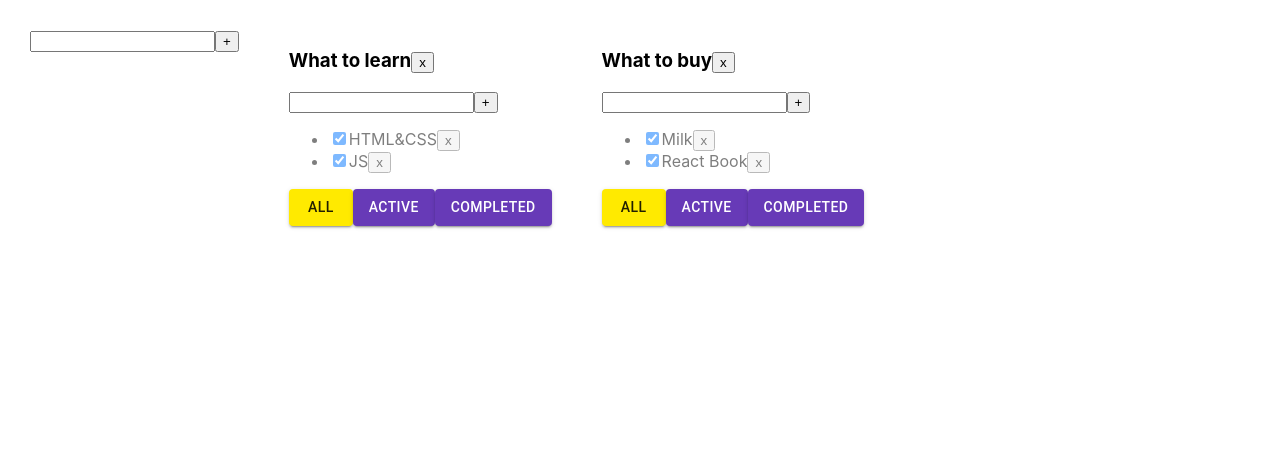
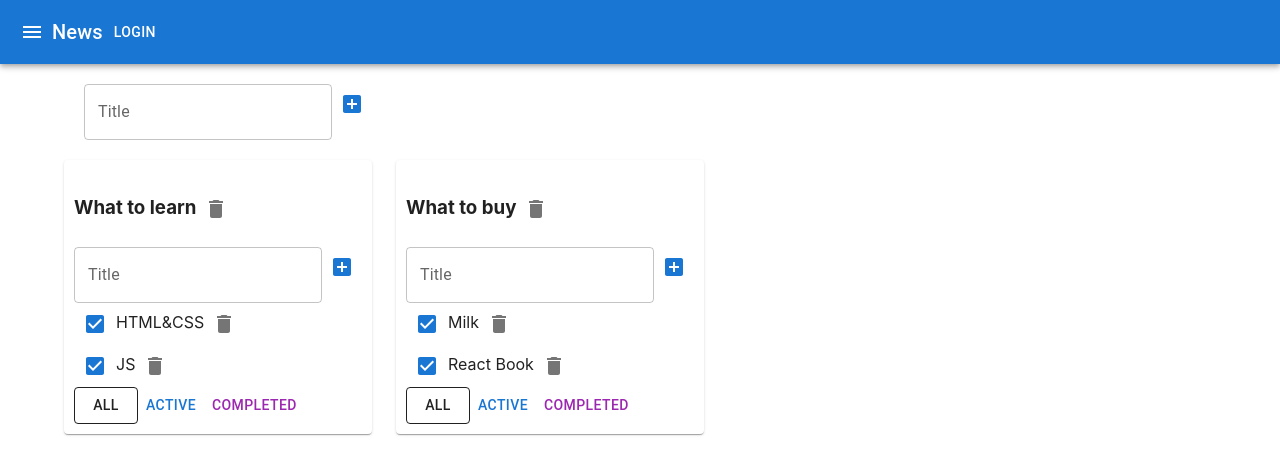
Before and after one commit to krawtschenko/todolist, a React (Create React App) app: page / in a window 1280 px wide. Shown: the top 474 px of the page. Built offline with nearby package versions, Linux system fonts and the light colour scheme.

Commit message:
sprint 2, lesson 3

```diff
--- a/src/AddItemForm.tsx
+++ b/src/AddItemForm.tsx
@@ -1,4 +1,8 @@
 import React, {ChangeEvent, KeyboardEvent, useState} from 'react';
+import {IconButton, TextField} from "@mui/material";
+import {AddBox} from "@mui/icons-material";
+
+
 
 type AddItemFormPropsType = {
     addItem: (title: string) => void
@@ -30,13 +34,16 @@
     }
 
     return <div>
-        <input value={title}
-               onChange={onChangeHandler}
-               onKeyPress={onKeyPressHandler}
-               className={error ? "error" : ""}
+        <TextField variant="outlined"
+                   error={!!error}
+                   value={title}
+                   onChange={onChangeHandler}
+                   onKeyDown={onKeyPressHandler}
+                   label="Title"
+                   helperText={error}
         />
-        <button onClick={addItem}>+</button>
-
-        {error && <div className="error-message">{error}</div>}
+        <IconButton color="primary" onClick={addItem}>
+            <AddBox />
+        </IconButton>
     </div>
 }
--- a/src/App.css
+++ b/src/App.css
@@ -1,4 +1,4 @@
-
+/*
 .App {
   padding: 30px;
   display: flex;
@@ -23,3 +23,4 @@
 .is-done {
   opacity: 0.5;
 }
+*/
--- a/src/App.tsx
+++ b/src/App.tsx
@@ -2,11 +2,13 @@
 import './App.css';
 import {TaskType, Todolist} from './Todolist';
 import {AddItemForm} from './AddItemForm';
-import {createTheme, ThemeProvider} from "@mui/material";
-import {deepPurple, yellow} from "@mui/material/colors";
+import AppBar from '@mui/material/AppBar/AppBar';
+import {Button, Container, Grid, IconButton, Paper, Toolbar, Typography} from "@mui/material";
+import {Menu} from "@mui/icons-material";
+
 
 export type FilterValuesType = "all" | "active" | "completed";
-type TodolistType = {
+export type TodolistType = {
     id: string
     title: string
     filter: FilterValuesType
@@ -18,6 +20,26 @@
 
 
 function App() {
+    let todolistId1 = crypto.randomUUID();
+    let todolistId2 = crypto.randomUUID();
+
+    let [todolists, setTodolists] = useState<Array<TodolistType>>([
+        {id: todolistId1, title: "What to learn", filter: "all"},
+        {id: todolistId2, title: "What to buy", filter: "all"}
+    ])
+
+    let [tasks, setTasks] = useState<TasksStateType>({
+        [todolistId1]: [
+            {id: crypto.randomUUID(), title: "HTML&CSS", isDone: true},
+            {id: crypto.randomUUID(), title: "JS", isDone: true}
+        ],
+        [todolistId2]: [
+            {id: crypto.randomUUID(), title: "Milk", isDone: true},
+            {id: crypto.randomUUID(), title: "React Book", isDone: true}
+        ]
+    });
+
+
     function removeTask(id: string, todolistId: string) {
         //достанем нужный массив по todolistId:
         let todolistTasks = tasks[todolistId];
@@ -35,14 +57,6 @@
         tasks[todolistId] = [task, ...todolistTasks];
         // засетаем в стейт копию объекта, чтобы React отреагировал перерисовкой
         setTasks({...tasks});
-	}
-
-	function changeFilter(value: FilterValuesType, todolistId: string) {
-		let todolist = todolists.find(tl => tl.id === todolistId);
-		if (todolist) {
-			todolist.filter = value;
-			setTodolists([...todolists])
-		}
     }
 
     function changeStatus(id: string, isDone: boolean, todolistId: string) {
@@ -71,6 +85,14 @@
         }
     }
 
+    function changeFilter(value: FilterValuesType, todolistId: string) {
+        let todolist = todolists.find(tl => tl.id === todolistId);
+        if (todolist) {
+            todolist.filter = value;
+            setTodolists([...todolists])
+        }
+    }
+
     function removeTodolist(id: string) {
         // засунем в стейт список тудулистов, id которых не равны тому, который нужно выкинуть
         setTodolists(todolists.filter(tl => tl.id != id));
@@ -90,25 +112,6 @@
         }
     }
 
-	let todolistId1 = crypto.randomUUID();
-	let todolistId2 = crypto.randomUUID();
-
-	let [todolists, setTodolists] = useState<Array<TodolistType>>([
-		{id: todolistId1, title: "What to learn", filter: "all"},
-		{id: todolistId2, title: "What to buy", filter: "all"}
-	])
-
-	let [tasks, setTasks] = useState<TasksStateType>({
-		[todolistId1]: [
-			{id: crypto.randomUUID(), title: "HTML&CSS", isDone: true},
-			{id: crypto.randomUUID(), title: "JS", isDone: true}
-		],
-		[todolistId2]: [
-			{id: crypto.randomUUID(), title: "Milk", isDone: true},
-			{id: crypto.randomUUID(), title: "React Book", isDone: true}
-		]
-	});
-
     function addTodolist(title: string) {
         let newTodolistId = crypto.randomUUID();
         let newTodolist: TodolistType = {id: newTodolistId, title: title, filter: 'all'};
@@ -119,17 +122,24 @@
         })
     }
 
-	const theme = createTheme({
-		palette: {
-			primary: deepPurple,
-			secondary: yellow,
-		},
-	})
-
     return (
-		<ThemeProvider theme={theme}>
         <div className="App">
+            <AppBar position="static">
+                <Toolbar>
+                    <IconButton edge="start" color="inherit" aria-label="menu">
+                        <Menu />
+                    </IconButton>
+                    <Typography variant="h6">
+                        News
+                    </Typography>
+                    <Button color="inherit">Login</Button>
+                </Toolbar>
+            </AppBar>
+            <Container fixed>
+                <Grid container style={{padding: "20px"}}>
                     <AddItemForm addItem={addTodolist}/>
+                </Grid>
+                <Grid container spacing={3}>
                     {
                         todolists.map(tl => {
                             let allTodolistTasks = tasks[tl.id];
@@ -142,7 +152,9 @@
                                 tasksForTodolist = allTodolistTasks.filter(t => t.isDone);
                             }
 
-						return <Todolist
+                            return <Grid key={tl.id} item>
+                                <Paper style={{padding: "10px"}}>
+                                    <Todolist
                                         key={tl.id}
                                         id={tl.id}
                                         title={tl.title}
@@ -156,11 +168,13 @@
                                         changeTaskTitle={changeTaskTitle}
                                         changeTodolistTitle={changeTodolistTitle}
                                     />
+                                </Paper>
+                            </Grid>
                         })
                     }
-
+                </Grid>
+            </Container>
         </div>
-		</ThemeProvider>
     );
 }
 
--- a/src/EditableSpan.tsx
+++ b/src/EditableSpan.tsx
@@ -1,4 +1,6 @@
+import TextField from '@mui/material/TextField/TextField';
 import React, {ChangeEvent, useState} from 'react';
+
 
 type EditableSpanPropsType = {
     value: string
@@ -22,6 +24,7 @@
     }
 
     return editMode
-		? <input value={title} onChange={changeTitle} autoFocus onBlur={activateViewMode}/>
+        ?    <TextField variant="outlined"
+                        value={title} onChange={changeTitle} autoFocus onBlur={activateViewMode} />
         : <span onDoubleClick={activateEditMode}>{props.value}</span>
 }
--- a/src/Todolist.tsx
+++ b/src/Todolist.tsx
@@ -2,7 +2,10 @@
 import {FilterValuesType} from './App';
 import {AddItemForm} from './AddItemForm';
 import {EditableSpan} from './EditableSpan';
-import Button from "@mui/material/Button";
+import IconButton from '@mui/material/IconButton/IconButton';
+import {Delete} from "@mui/icons-material";
+import {Button, Checkbox} from "@mui/material";
+
 
 export type TaskType = {
     id: string
@@ -41,11 +44,13 @@
     const onCompletedClickHandler = () => props.changeFilter("completed", props.id);
 
     return <div>
-		<h3><EditableSpan value={props.title} onChange={changeTodolistTitle}/>
-			<button onClick={removeTodolist}>x</button>
+        <h3> <EditableSpan value={props.title} onChange={changeTodolistTitle} />
+            <IconButton onClick={removeTodolist}>
+                <Delete />
+            </IconButton>
         </h3>
         <AddItemForm addItem={addTask}/>
-		<ul>
+        <div>
             {
                 props.tasks.map(t => {
                     const onClickHandler = () => props.removeTask(t.id, props.id)
@@ -58,26 +63,34 @@
                     }
 
 
-					return <li key={t.id} className={t.isDone ? "is-done" : ""}>
-						<input type="checkbox" onChange={onChangeHandler} checked={t.isDone}/>
-						<EditableSpan value={t.title} onChange={onTitleChangeHandler}/>
-						<button onClick={onClickHandler}>x</button>
-					</li>
+                    return <div key={t.id} className={t.isDone ? "is-done" : ""}>
+                        <Checkbox
+                            checked={t.isDone}
+                            color="primary"
+                            onChange={onChangeHandler}
+                        />
+
+                        <EditableSpan value={t.title} onChange={onTitleChangeHandler} />
+                        <IconButton onClick={onClickHandler}>
+                            <Delete />
+                        </IconButton>
+                    </div>
                 })
             }
-		</ul>
+        </div>
         <div>
-			<Button variant="contained"
-			        color={props.filter === 'all' ? "secondary" : "primary"}
-			        onClick={onAllClickHandler}>All
+            <Button variant={props.filter === 'all' ? 'outlined' : 'text'}
+                    onClick={onAllClickHandler}
+                    color={'inherit'}
+            >All
             </Button>
-			<Button variant="contained"
-			        color={props.filter === 'active' ? "secondary" : "primary"}
-			        onClick={onActiveClickHandler}>Active
+            <Button variant={props.filter === 'active' ? 'outlined' : 'text'}
+                    onClick={onActiveClickHandler}
+                    color={'primary'}>Active
             </Button>
-			<Button variant="contained"
-			        color={props.filter === 'completed' ? "secondary" : "primary"}
-			        onClick={onCompletedClickHandler}>Completed
+            <Button variant={props.filter === 'completed' ? 'outlined' : 'text'}
+                    onClick={onCompletedClickHandler}
+                    color={'secondary'}>Completed
             </Button>
         </div>
     </div>
```
Lines whose indentation alone changed are shown as unchanged.
